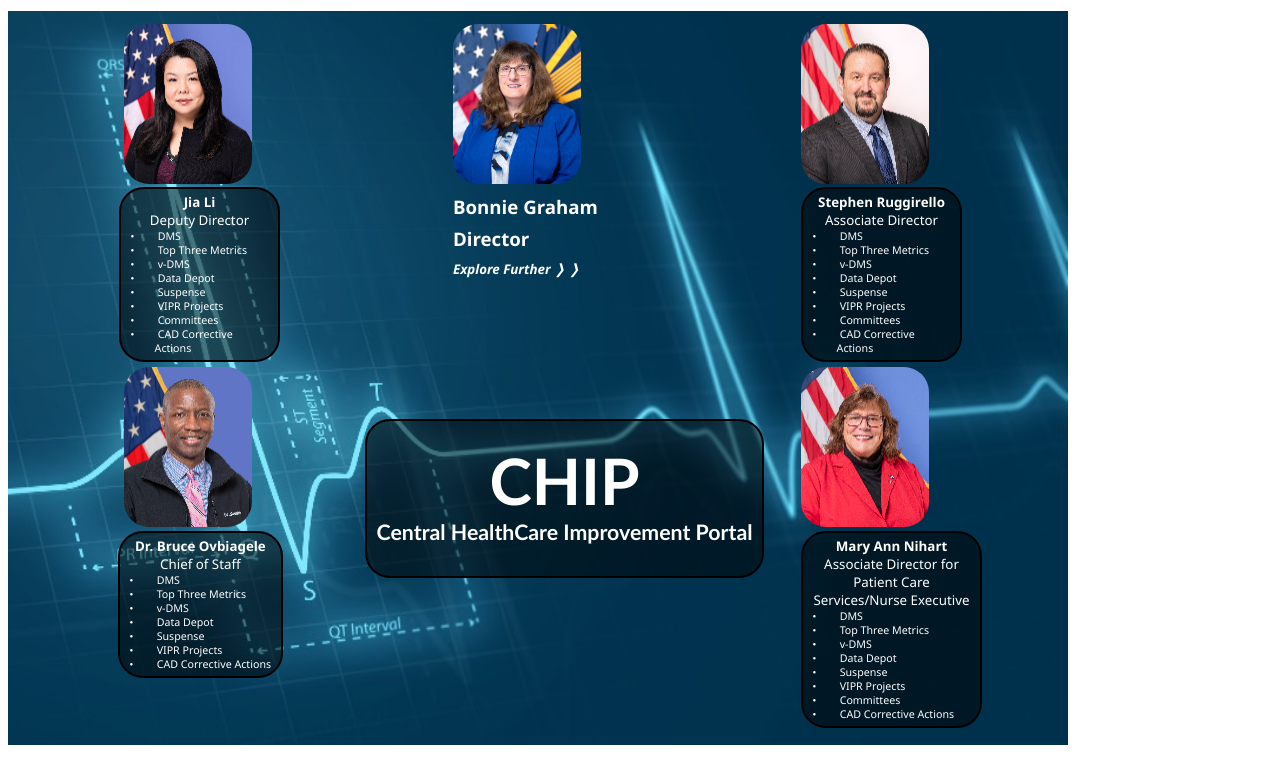
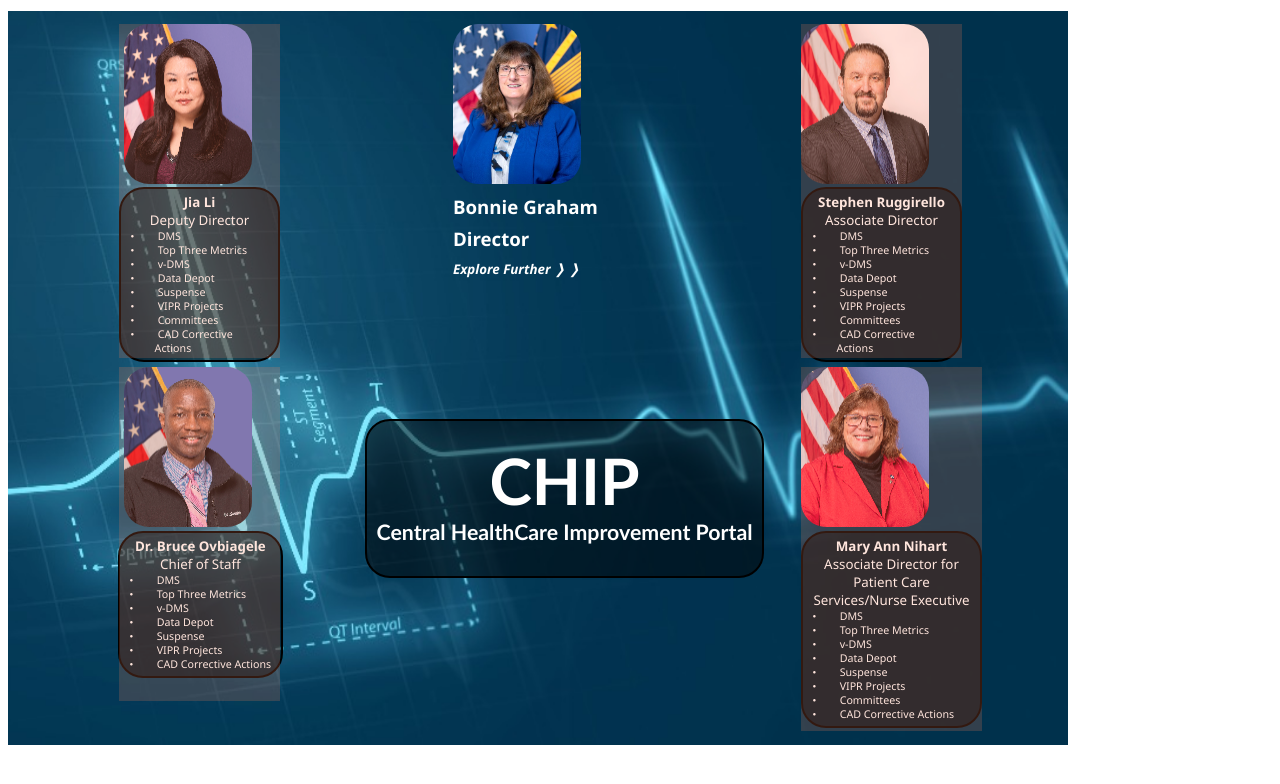
Before and after one commit to liamhi808/misc, a plain HTML site: page AnalyticsNPerformance-Wireframe - v2.htm in a window 1280 px wide. Drawn offline with Linux system fonts and the light colour scheme.

Commit message:
Update AnalyticsNPerformance-Wireframe - v2.htm

```diff
--- a/AnalyticsNPerformance-Wireframe - v2.htm
+++ b/AnalyticsNPerformance-Wireframe - v2.htm
@@ -504,14 +504,50 @@
 </a>
 
 <!-- Jia Li -->
-<a href="https://delve-gcc.office.com/?u=83f46bdb-dcbd-4c3a-a41f-d35a43e63540&v=work" target="_blank" >
+<a href="https://delve-gcc.office.com/?u=921b7090-eb45-4517-afe5-9fca0ee1f28e&v=work" target="_blank" >
 <div style="mso-ignore:vglayout;position:
 absolute;z-index:651694080;margin-left:111px;margin-top:13px;width:161px;
-height:349px; color:grey;"
-onmouseover="document.getElementById('Bonnie').style.display = 'block';
- document.getElementById('BonnieExploreFurther').style.display = 'none';"
- onmouseleave="document.getElementById('Bonnie').style.display = 'none';
- document.getElementById('BonnieExploreFurther').style.display = 'block';">
+height:334px; background-color: coral; opacity:0.2;"
+onmouseover="document.getElementById('Jia').style.display = 'block';
+ document.getElementById('JiaExploreFurther').style.display = 'none';"
+ onmouseleave="document.getElementById('Jia').style.display = 'none';
+ document.getElementById('JiaExploreFurther').style.display = 'block';">
+</div>
+</a>
+
+<!-- Dr Bruce Ovbiagele -->
+<a href="https://delve-gcc.office.com/?u=4f3e5874-8ac8-4558-a6e8-188bf63ae596&v=work" target="_blank" >
+<div style="mso-ignore:vglayout;position:
+absolute;z-index:651694080;margin-left:111px;margin-top:356px;width:161px;
+height:334px; background-color: coral; opacity:0.2;"
+onmouseover="document.getElementById('Bruce').style.display = 'block';
+ document.getElementById('BruceExploreFurther').style.display = 'none';"
+ onmouseleave="document.getElementById('Bruce').style.display = 'none';
+ document.getElementById('BruceExploreFurther').style.display = 'block';">
+</div>
+</a>
+
+<!-- Stephen Ruggirello -->
+<a href="https://delve-gcc.office.com/?u=b5230016-70a9-4974-b3e9-77ac7ab06253&v=work" target="_blank" >
+<div style="mso-ignore:vglayout;position:
+absolute;z-index:651694080;margin-left:793px;margin-top:13px;width:161px;
+height:334px; background-color: coral; opacity:0.2;"
+onmouseover="document.getElementById('Stephen').style.display = 'block';
+ document.getElementById('StephenExploreFurther').style.display = 'none';"
+ onmouseleave="document.getElementById('Stephen').style.display = 'none';
+ document.getElementById('StephenExploreFurther').style.display = 'block';">
+</div>
+</a>
+
+<!-- Mary Ann Nihart -->
+<a href="https://delve-gcc.office.com/?u=4f3e5874-8ac8-4558-a6e8-188bf63ae596&v=work" target="_blank" >
+<div style="mso-ignore:vglayout;position:
+absolute;z-index:651694080;margin-left:793px;margin-top:356px;width:181px;
+height:364px; background-color: coral; opacity:0.2;"
+onmouseover="document.getElementById('Mary').style.display = 'block';
+ document.getElementById('MaryExploreFurther').style.display = 'none';"
+ onmouseleave="document.getElementById('Mary').style.display = 'none';
+ document.getElementById('MaryExploreFurther').style.display = 'block';">
 </div>
 </a>
 
```
